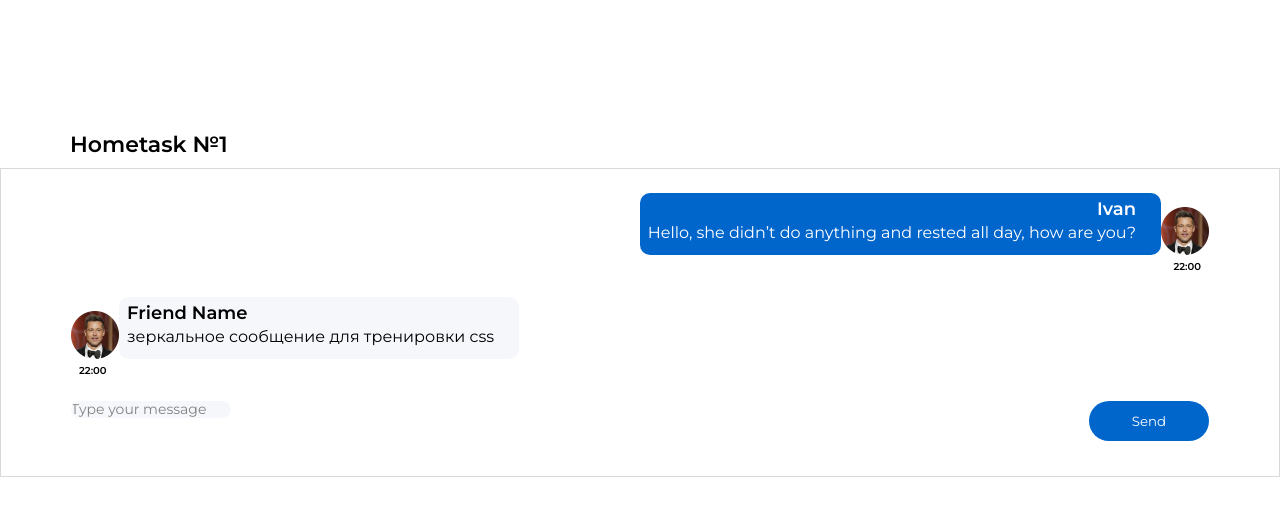
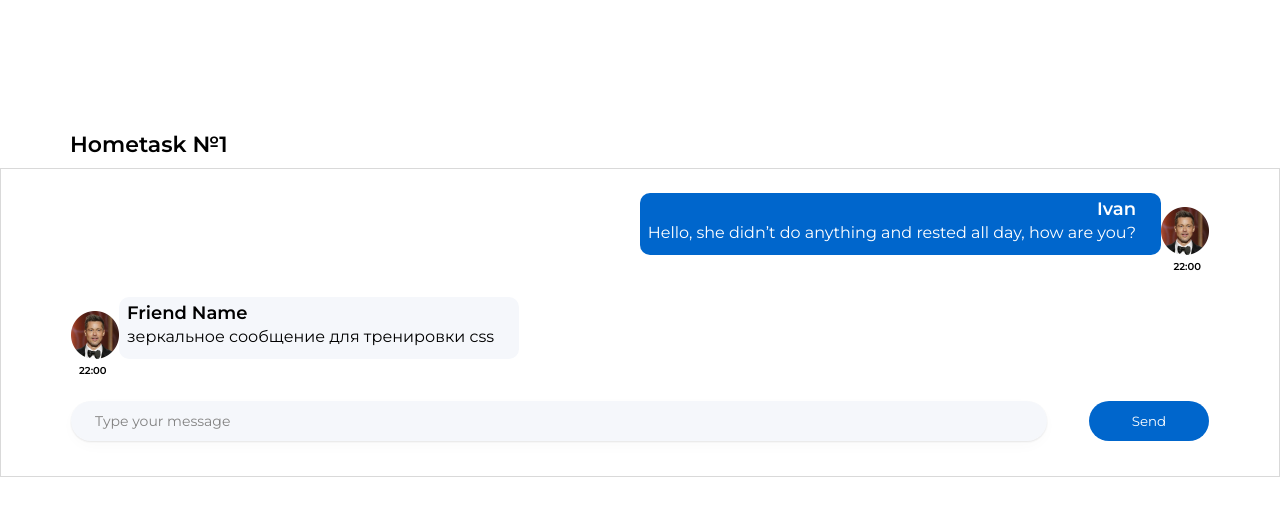
Before and after one commit to LenaRybinskova/hw_autocheck, a React (Create React App) app in the folder hws2-master/: page / in a window 1280 px wide. Shown: the top 516 px of the page. Built offline with nearby package versions, Linux system fonts and the light colour scheme.

Commit message:
change textarea

```diff
--- a/hws2-master/package.json
+++ b/hws2-master/package.json
@@ -1,6 +1,6 @@
 {
   "name": "hws2",
-  "homepage": "https://github.com/LenaRybinskova/hw_autocheck",
+  "homepage":"https://LenaRybinskova.github.io/hw_autocheck",
   "version": "0.1.0",
   "private": true,
   "dependencies": {
--- a/hws2-master/src/s2-homeworks/hw01/message-sender/MessageSender.module.css
+++ b/hws2-master/src/s2-homeworks/hw01/message-sender/MessageSender.module.css
@@ -1,31 +1,30 @@
 .sendForm {
     height: 40px;
-    display: flex;
     flex-direction: row;
-    justify-content: space-between;
     font-family: 'Montserrat', sans-serif;
     gap: 40px;
+    display: flex;
+    align-items: center;
+    justify-content: space-between
 }
 
 .textarea {
+    max-width: 976px;
+    width: 100%;
     font-family: 'Montserrat', sans-serif;
-    display: flex;
-    width: auto;
-    gap: 40px;
-    height: 40px;
-    background-color: #F5F7FB;
+    font-style: normal;
+    font-weight: 400;
     font-size: 14px;
     line-height: 17px;
-    /*padding: 12px 839px 11px 24px;*/
-    opacity: 90%;
-    border-radius: 10px;
-    border: 1px Solid rgba(29, 33, 38, 0.03);
-
-
+    color: rgba(0, 0, 0, 0.6);
+    opacity: 0.9;
+    padding: 12px 24px 11px 24px;
+    background: #F5F7FB;
+    box-shadow: 0 5px 20px rgba(29, 33, 38, 0.03), 0 1px 2px rgba(29, 33, 38, 0.1);
+    border-radius: 20px;
+    resize: none;
     border: none;
-    overflow: hidden;
     outline: none;
-    resize: none;
 }
 
 .button {
```
